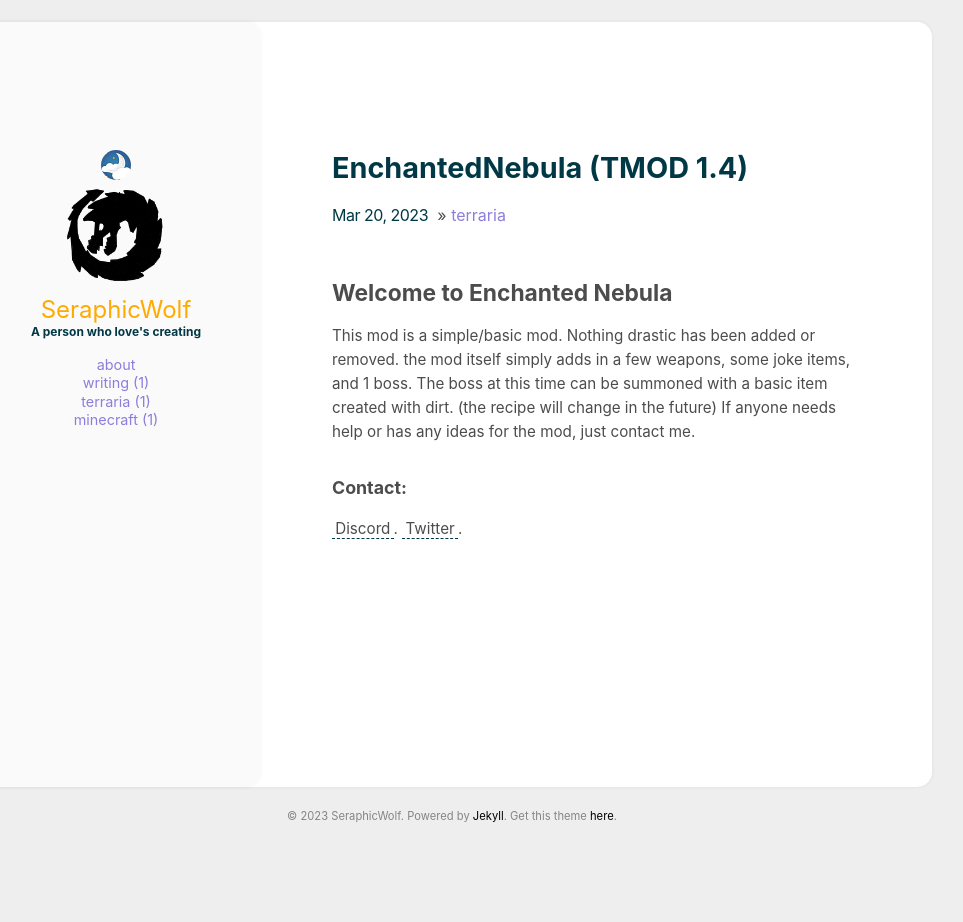
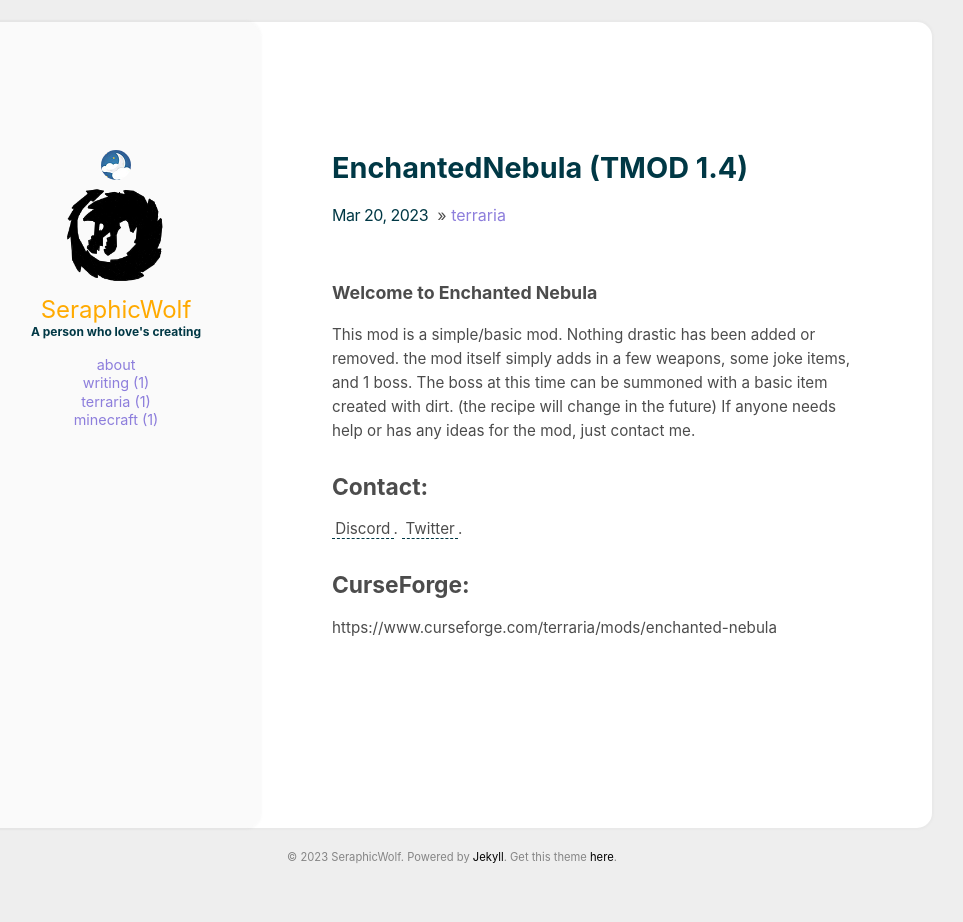
Before and after one commit to SeraphicWolf/SeraphicWolf.github.io, a Jekyll site: the page built from _posts/2023-3-20-enchanted_nebula.md, in a window 1280 px wide. Shown: the whole page, without its empty margins (188-1151 px from the left). Built offline with Jekyll 4.4.1, drawn with Linux system fonts in a browser that asks for light colours.

Commit message:
added link

```diff
--- a/_posts/2023-3-20-enchanted_nebula.md
+++ b/_posts/2023-3-20-enchanted_nebula.md
@@ -4,12 +4,15 @@
 comments: true
 ---
 
-## Welcome to Enchanted Nebula
+### Welcome to Enchanted Nebula
 This mod is a simple/basic mod. Nothing drastic has been added or removed.
 the mod itself simply adds in a few weapons, some joke items, and 1 boss.
 The boss at this time can be summoned with a basic item created with dirt. (the recipe will change in the future)
 If anyone needs help or has any ideas for the mod, just contact me.
 
-### Contact:
+## Contact:
 <dfn info="König#7672">Discord</dfn>.
 <dfn info="@NullifiedWolf">Twitter</dfn>.
+
+## CurseForge:
+https://www.curseforge.com/terraria/mods/enchanted-nebula
```
